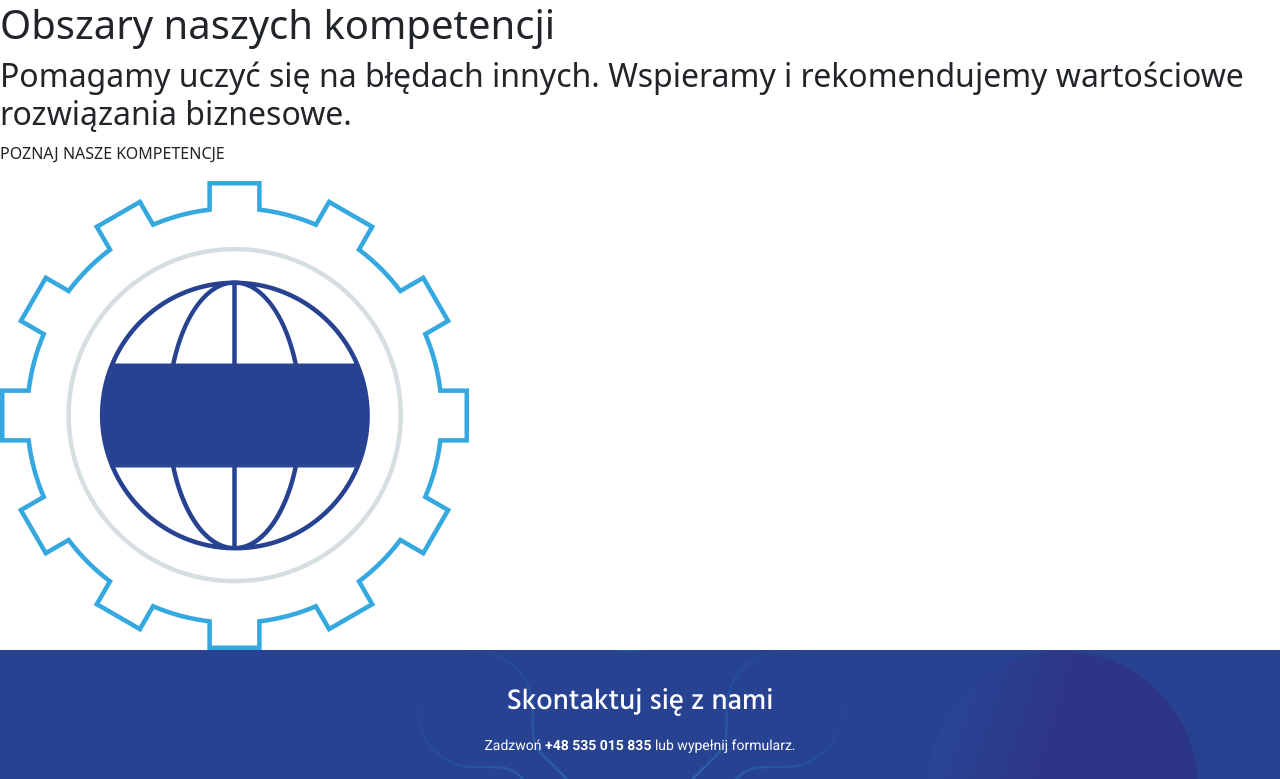
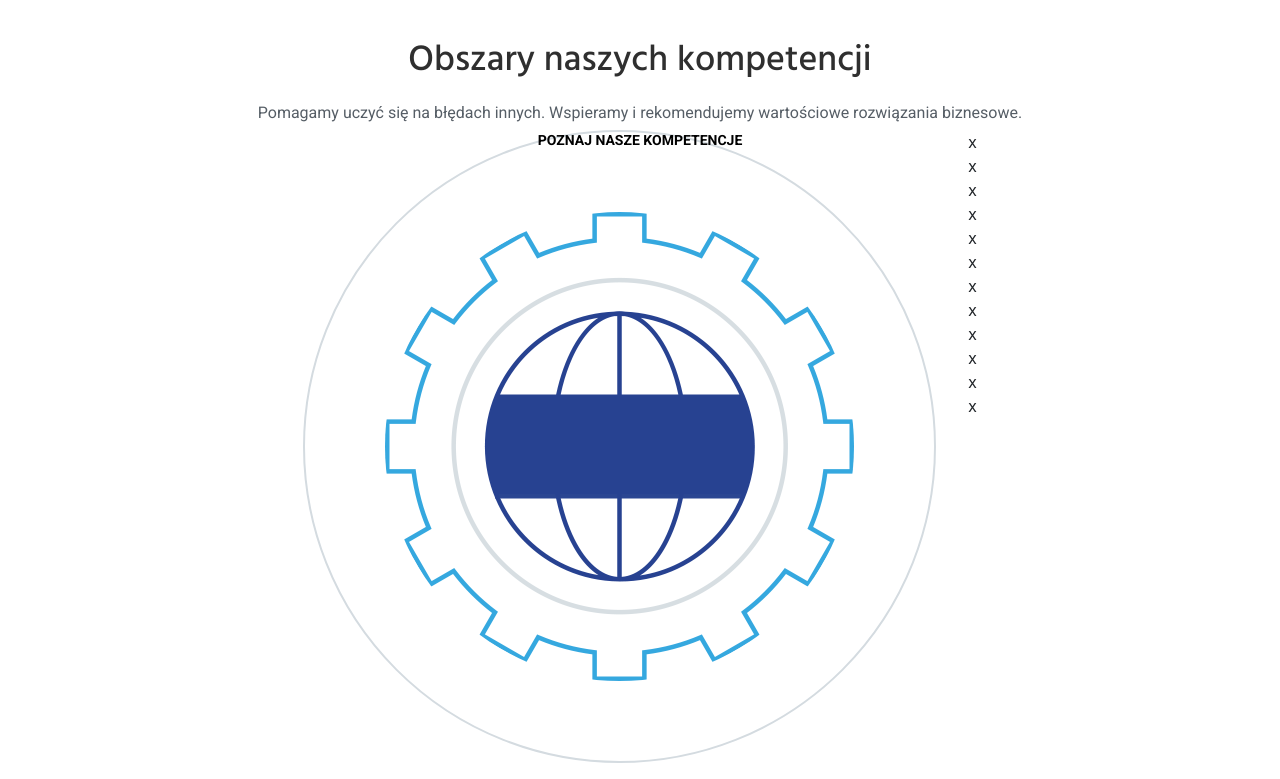
Before and after one commit to NatStopa/JustIdea_task, a plain HTML site: page index.html in a window 1280 px wide. Shown: the top 779 px of the page. Drawn offline with nearby package versions, Linux system fonts and the light colour scheme.

Commit message:
Added basic HTML to main section

```diff
--- a/index.html
+++ b/index.html
@@ -27,7 +27,25 @@
       </h2>
       <div class="competences">
         <p>POZNAJ NASZE KOMPETENCJE</p>
-        <img src="/images/gearwheel.png" alt="Gearwheel picture" />
+        <img
+          src="/images/gearwheel.png"
+          alt="Gearwheel picture"
+          class="gearwheel"
+        />
+        <ul class="competences-icons-list">
+          <li>x</li>
+          <li>x</li>
+          <li>x</li>
+          <li>x</li>
+          <li>x</li>
+          <li>x</li>
+          <li>x</li>
+          <li>x</li>
+          <li>x</li>
+          <li>x</li>
+          <li>x</li>
+          <li>x</li>
+        </ul>
       </div>
     </div>
     <div class="contact-section-bg">
--- a/src/style.css
+++ b/src/style.css
@@ -2,7 +2,9 @@
   --main-font-family: "Roboto", sans-serif;
   --headers-font-family: "Hind", sans-serif;
   --primary-color: #35a8e0;
-  --contact-section-text-color: #ffffff;
+  --light-text-color: #ffffff;
+  --dark-text-color: #2f2f2f;
+  --dark-secondary-text-color: #565e66;
 }
 
 * {
@@ -23,6 +25,30 @@ select {
   position: relative;
 }
 
+.competences {
+  display: flex;
+  justify-content: center;
+  position: relative;
+}
+
+.competences .gearwheel {
+  border: 2px solid #d4dbe0;
+  border-radius: 50%;
+  padding: 80px;
+}
+
+.competences p {
+  color: black;
+  font-family: var(--main-font-family);
+  font-size: 14px;
+  font-weight: bold;
+  position: absolute;
+}
+
+.competences-icons-list {
+  list-style: none;
+}
+
 .contact-section-bg {
   background-image: url("/images/bg-contact-section.png");
   background-repeat: no-repeat;
@@ -39,7 +65,7 @@ select {
 }
 
 .contact-section h2 {
-  color: var(--contact-section-text-color);
+  color: var(--light-text-color);
   font-family: var(--headers-font-family);
   font-size: 29px;
   margin-bottom: 15px;
@@ -47,7 +73,7 @@ select {
 }
 
 .contact-section p {
-  color: var(--contact-section-text-color);
+  color: var(--light-text-color);
   font-family: var(--main-font-family);
   font-size: 14px;
   font-weight: 400;
@@ -64,6 +90,26 @@ select {
   height: 45px;
   margin: 6px !important;
   width: 260px !important;
+}
+
+.main-section {
+  height: 800px;
+}
+
+.main-section h1 {
+  color: var(--dark-text-color);
+  font-family: var(--headers-font-family);
+  font-size: 36px;
+  margin-bottom: 20px;
+  margin-top: 40px;
+  text-align: center;
+}
+
+.main-section h2 {
+  color: var(--dark-secondary-text-color);
+  font-family: var(--main-font-family);
+  font-size: 16px;
+  text-align: center;
 }
 
 .message-input {
@@ -86,7 +132,7 @@ select {
   background-color: var(--primary-color);
   border: 1px solid transparent;
   border-radius: 6px;
-  color: var(--contact-section-text-color);
+  color: var(--light-text-color);
   display: block;
   font-family: var(--main-font-family);
   font-size: 13px;
```
Also changed, not shown: images/crowdfunding.svg (added), images/dotacje.svg (added), images/finansowanie.svg (added), images/inwestorzy.svg (added), images/ksiegowosc.svg (added), images/marketing.svg (added), images/nieruchomosci.svg (added), images/prawo.svg (added), images/produktywnosc.svg (added), images/ubezpieczenia.svg (added), images/wlasnosc_intelektualna.svg (added), images/zarzadzanie.svg (added).
